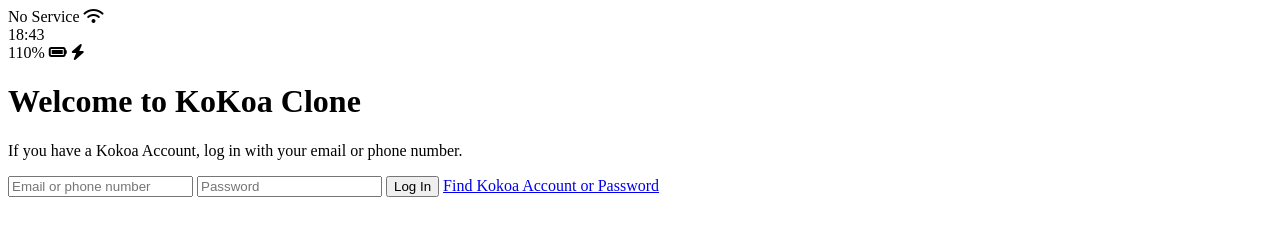
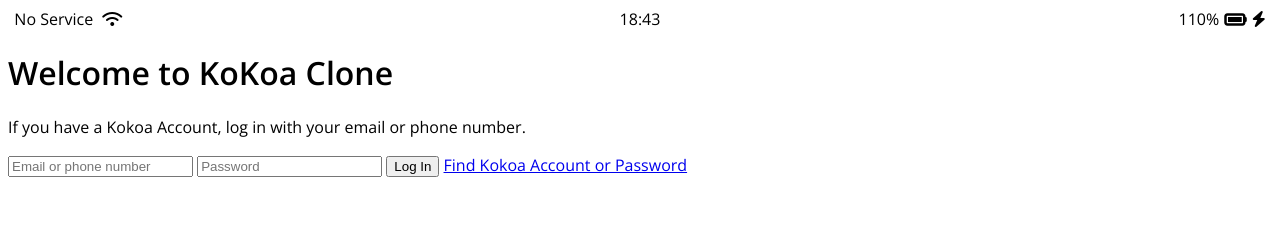
Before and after one commit to kor-sams-dev/study_html.github.io, a plain HTML site: page index.html in a window 1280 px wide. Drawn offline with nearby package versions, Linux system fonts and the light colour scheme.

Commit message:
make status bar pritty

```diff
--- /dev/null
+++ b/css/styles.css
@@ -0,0 +1,26 @@
+@import url('https://fonts.googleapis.com/css2?family=Open+Sans:wght@400;600&display=swap');
+body{
+  font-family: 'Open Sans', sans-serif;
+}
+.status-bar{
+  display: flex;
+  justify-content: center;
+}
+.status-bar__column{
+  width: 33%;
+}
+.status-bar__column:first-child span{
+  margin-right: 5px;
+}
+.status-bar__column:nth-child(2){
+  display: flex;
+  justify-content: center;
+}
+.status-bar__column:last-child{
+  display: flex;
+  justify-content: flex-end;
+  align-items: center;
+}
+.status-bar__column .fa-battery-full{
+  margin: 0px 5px;
+}
--- a/index.html
+++ b/index.html
@@ -6,6 +6,7 @@
   <meta http-equiv="X-UA-Compatible" content="IE=edge">
   <meta name="viewport" content="width=device-width, initial-scale=1.0">
   <title>Welcome to Kokoa Clone</title>
+  <link rel="stylesheet" href="css/styles.css">
 </head>
 <body>
   <!--
@@ -22,7 +23,7 @@
     </div>
     <div class="status-bar__column">
       <span>110%</span>
-      <i class="fas fa-battery-full"></i>
+      <i class="fas fa-battery-full fa-lg"></i>
       <i class="fas fa-bolt"></i>
     </div>
   </div>
```
Also changed, not shown: 1 other file.
